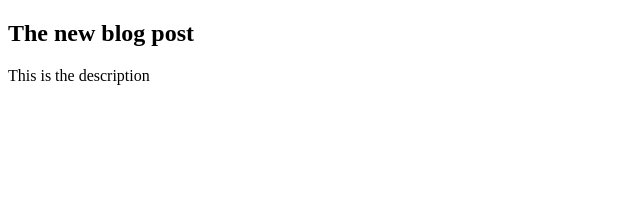
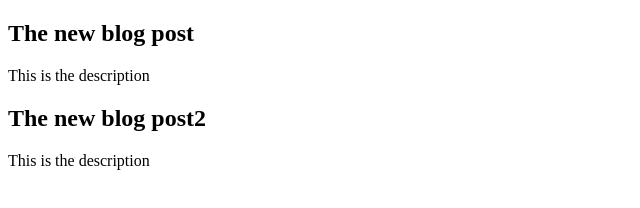
Before and after one commit to ecabralrojas/test-FSDB60Git, a plain HTML site: page blog/index.html in a window 1280 px wide. Shown: the whole page, without its empty margins (0-640 px from the left). Drawn offline with Linux system fonts and the light colour scheme.

Commit message:
Added new article

```diff
--- a/blog/index.html
+++ b/blog/index.html
@@ -5,5 +5,9 @@
       <h2>The new blog post</h2>
       <p>This is the description</p>
     </article>
+    <article>
+      <h2>The new blog post2</h2>
+      <p>This is the description</p>
+    </article>
   </body>
 </html>
```
